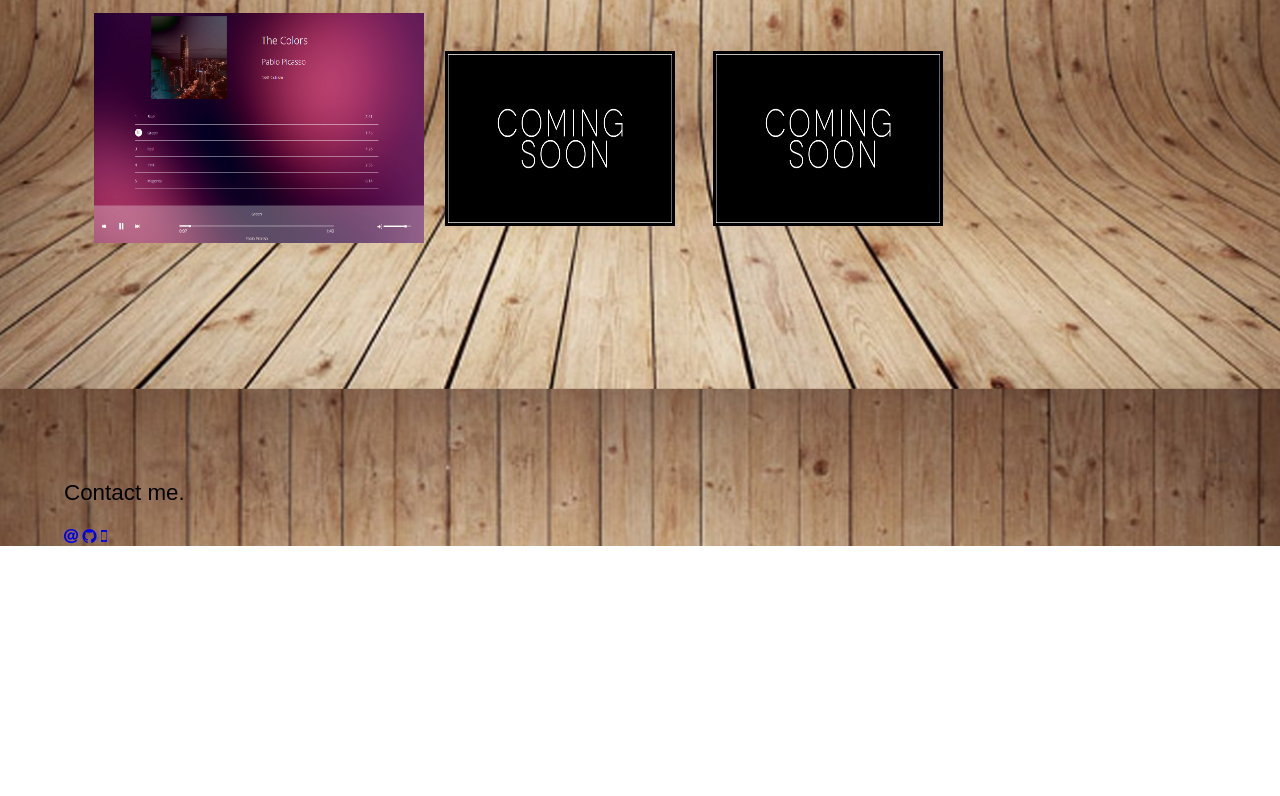
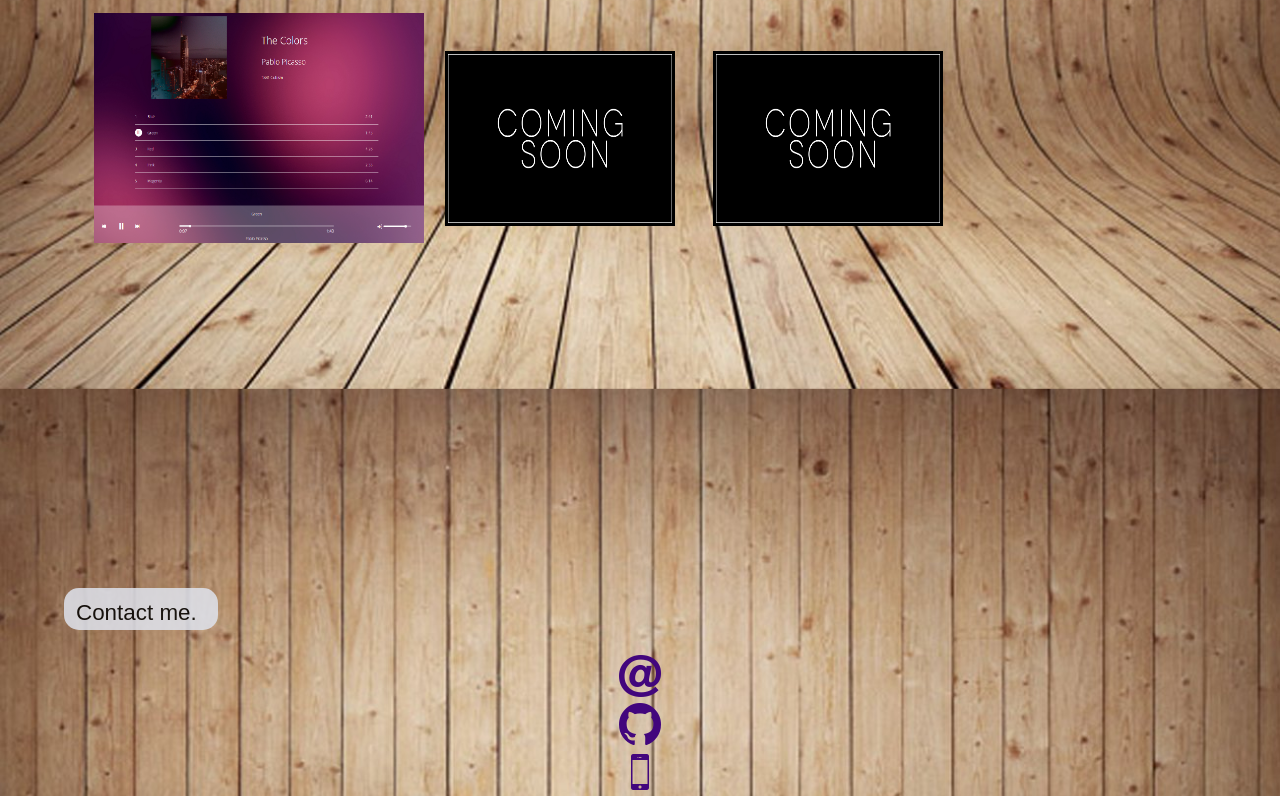
Before and after one commit to nkwalton/portfolio, a plain HTML site: page index.html in a window 1280 px wide. Shown: the part 456-1252 px from the top of the page. Before the commit the page ends 1002 px from the top, so only its background shows below. Drawn offline with nearby package versions, Linux system fonts and the light colour scheme; a web font is replaced by a local one.

Commit message:
style contact-me icons

```diff
--- a/styles/main.css
+++ b/styles/main.css
@@ -123,5 +123,18 @@ a {
 
 .contact-me {
     font-size: 1.4rem;
+    padding: .75rem;
+    background-color: #DFE3ED;
+    height: 18px;
+    width: 130px;
+    border-radius: 15px;
+    opacity: .85;
+}
 
+.main-footer .ion-at, .ion-social-github, .ion-iphone{
+    font-size: 3rem;
+    color: rgb(66,6,125);
+    display: flex;
+    justify-content: center;
+    flex-direction: row;
 }
```
Also changed, not shown: index.html (+6 -0 lines).
